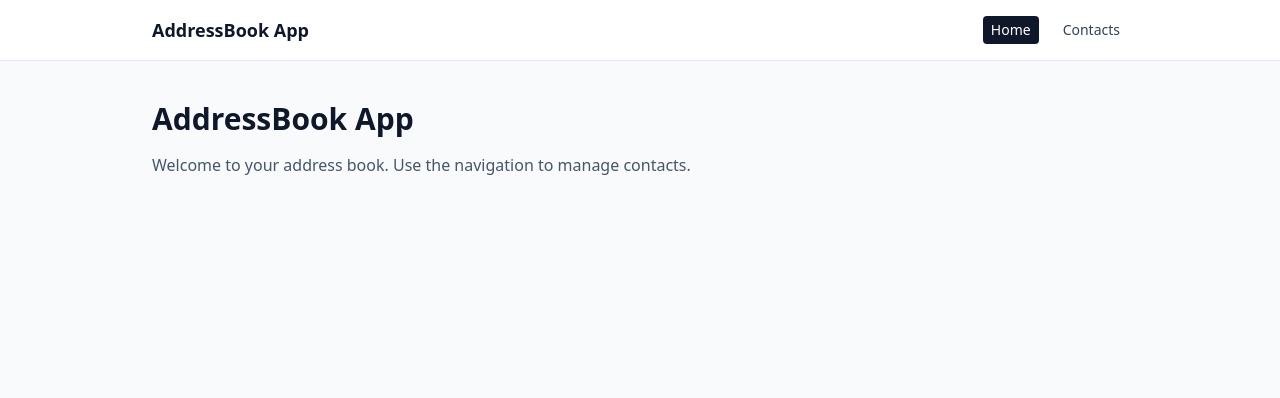
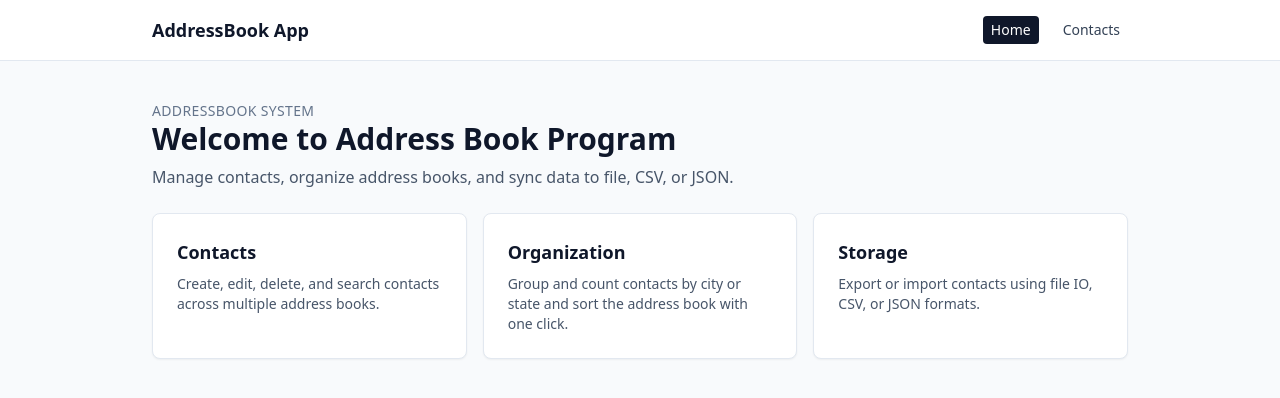
Before and after one commit to imprakhartripathi/AddressBook, a React (Vite) app in the folder client/: page / in a window 1280 px wide. Shown: the top 398 px of the page. Built offline with nearby package versions, Linux system fonts and the light colour scheme.

Commit message:
feat: add welcome content to home page

```diff
--- a/client/src/pages/HomePage.tsx
+++ b/client/src/pages/HomePage.tsx
@@ -1,10 +1,36 @@
+import Card from '../components/ui/Card'
+
 export default function HomePage() {
   return (
-    <section className="space-y-4">
-      <h1 className="text-3xl font-semibold">AddressBook App</h1>
-      <p className="text-slate-600">
-        Welcome to your address book. Use the navigation to manage contacts.
-      </p>
+    <section className="space-y-6">
+      <div>
+        <p className="text-sm uppercase tracking-wide text-slate-500">AddressBook System</p>
+        <h1 className="text-3xl font-semibold text-slate-900">Welcome to Address Book Program</h1>
+        <p className="mt-2 text-slate-600">
+          Manage contacts, organize address books, and sync data to file, CSV, or JSON.
+        </p>
+      </div>
+
+      <div className="grid gap-4 md:grid-cols-3">
+        <Card className="space-y-2">
+          <h2 className="text-lg font-semibold text-slate-900">Contacts</h2>
+          <p className="text-sm text-slate-600">
+            Create, edit, delete, and search contacts across multiple address books.
+          </p>
+        </Card>
+        <Card className="space-y-2">
+          <h2 className="text-lg font-semibold text-slate-900">Organization</h2>
+          <p className="text-sm text-slate-600">
+            Group and count contacts by city or state and sort the address book with one click.
+          </p>
+        </Card>
+        <Card className="space-y-2">
+          <h2 className="text-lg font-semibold text-slate-900">Storage</h2>
+          <p className="text-sm text-slate-600">
+            Export or import contacts using file IO, CSV, or JSON formats.
+          </p>
+        </Card>
+      </div>
     </section>
   )
 }
```
